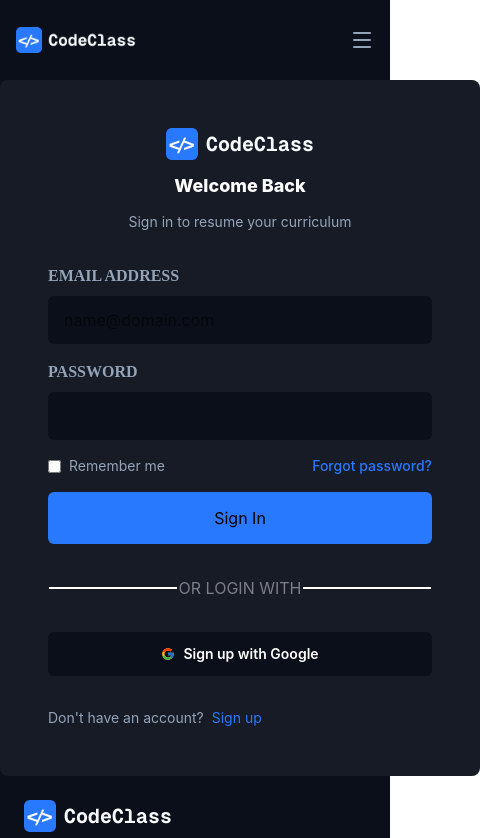
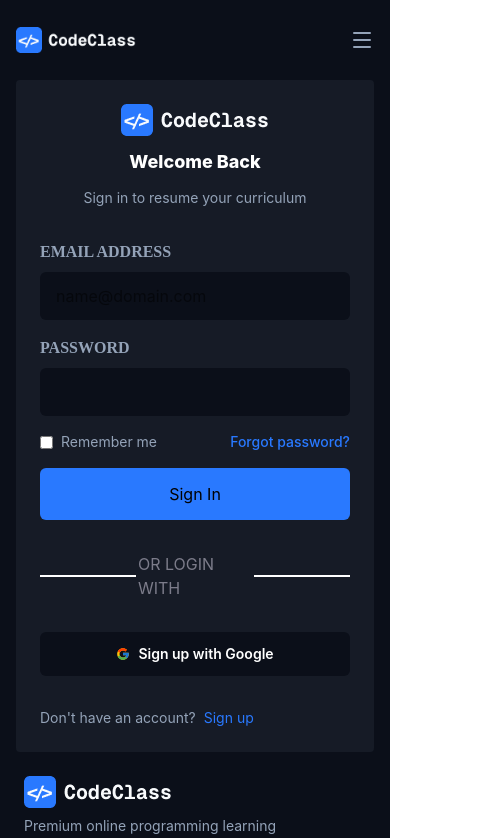
Before and after one commit to okoyeotito3-bot/code-class, a React (Vite) app in the folder Frontend/: page /Login in a window 390 px wide. Shown: the top 838 px of the page, 480 px wide, since content can reach past the window. Built offline with nearby package versions, Linux system fonts and the light colour scheme; no server answers.

Commit message:
fixing responsivness on auth pages

```diff
--- a/Frontend/src/Components/AuthCard.jsx
+++ b/Frontend/src/Components/AuthCard.jsx
@@ -10,7 +10,7 @@
   const email = SearchParam.get("email");
   return (
     <section className=" m-auto
-  flex flex-col items-center
+  flex flex-col
   gap-8
   p-6 md:p-12
   rounded-sm
--- a/Frontend/src/Components/AuthCardLogin.jsx
+++ b/Frontend/src/Components/AuthCardLogin.jsx
@@ -15,7 +15,14 @@
   }
 
   return (
-    <section className="w-120 flex flex-col p-12 gap-8 rounded-lg bg-[#161B26] m-auto">
+    <section className=" m-auto
+  flex flex-col
+  gap-8
+  p-6 md:p-12
+  rounded-sm
+  bg-[#161B26]
+  w-[calc(100%-2rem)]
+  max-w-120">
       <AuthHeader
         AuthHeaderText="Welcome Back"
         AuthHeaderSubText="Sign in to resume your curriculum"
```
